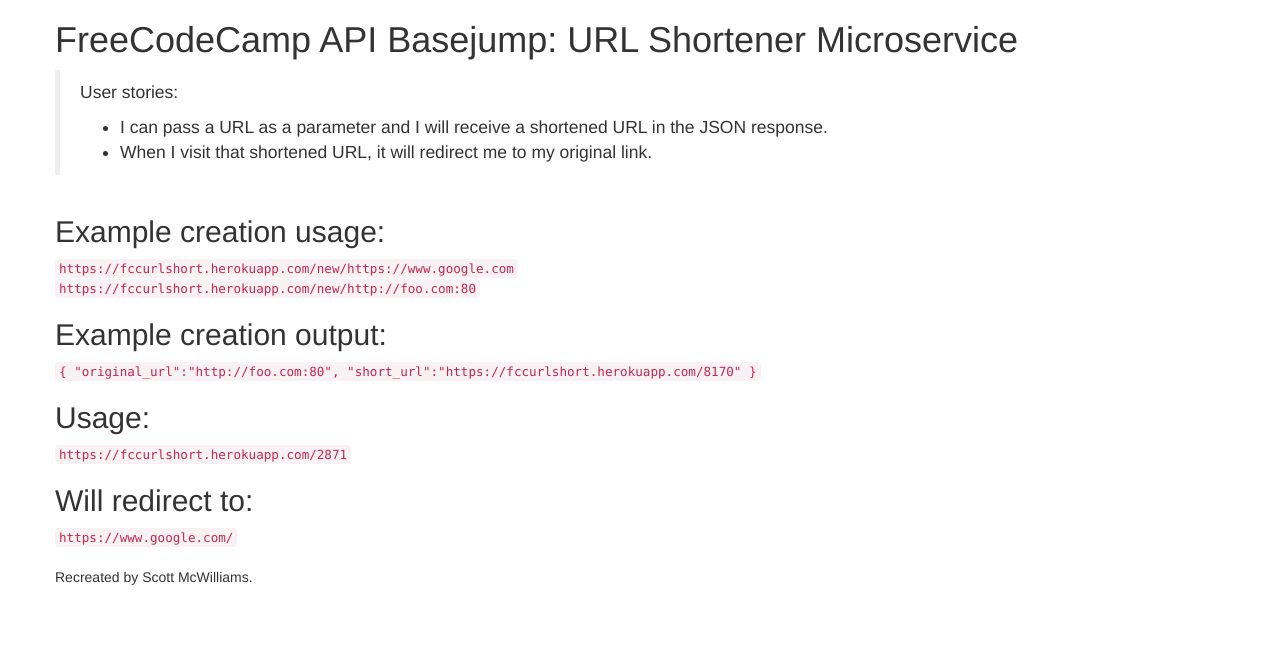
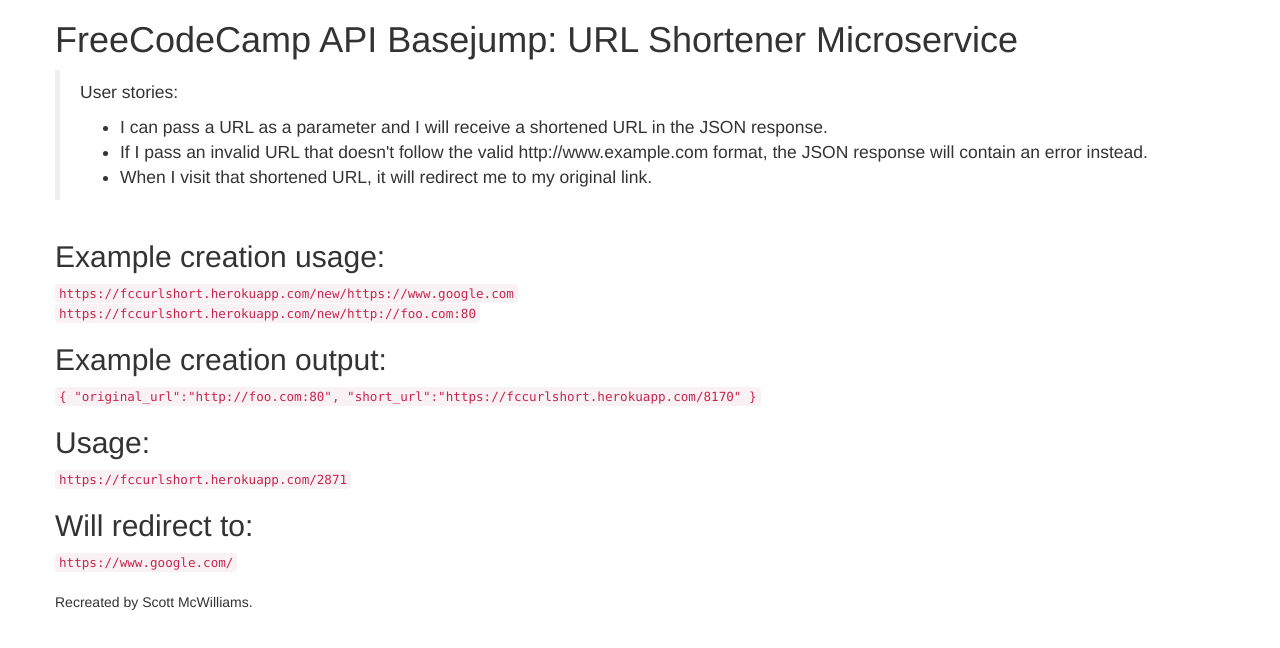
Before and after one commit to macengr/fccurlshort, a website: page index.html in a window 1280 px wide. Drawn offline with nearby package versions, Linux system fonts and the light colour scheme.

Commit message:
Working on HTML 2

```diff
--- a/index.html
+++ b/index.html
@@ -17,6 +17,7 @@
                     <p>User stories:</p>
                     <ul>
                         <li>I can pass a URL as a parameter and I will receive a shortened URL in the JSON response.</li>
+                        <li>If I pass an invalid URL that doesn't follow the valid http://www.example.com format, the JSON response will contain an error instead.</li>
                         <li>When I visit that shortened URL, it will redirect me to my original link.</li>
                     </ul>
                 </blockquote>
```
